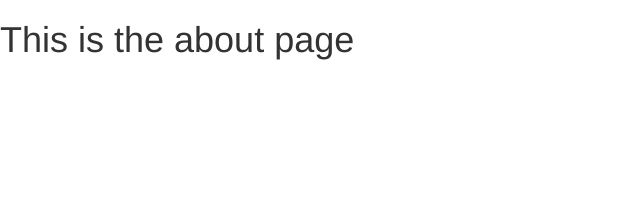
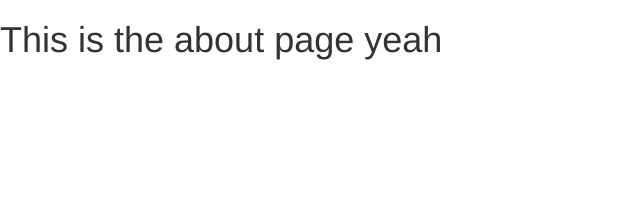
Before and after one commit to ImsirovicAjdin/bootstrapbase-getting-started, a Jekyll site: the page built from about.html, in a window 1280 px wide. Shown: the top 215 px of the page, without its empty margins (0-640 px from the left). Built offline with Jekyll 4.4.1, drawn with Linux system fonts in a browser that asks for light colours.

Commit message:
Add some more text to about.html

```diff
--- a/about.html
+++ b/about.html
@@ -1,4 +1,4 @@
 ---
 layout: home
 ---
-    <h1>This is the about page</h1>
+    <h1>This is the about page yeah</h1>
```
Also changed, not shown: 1 other file.
